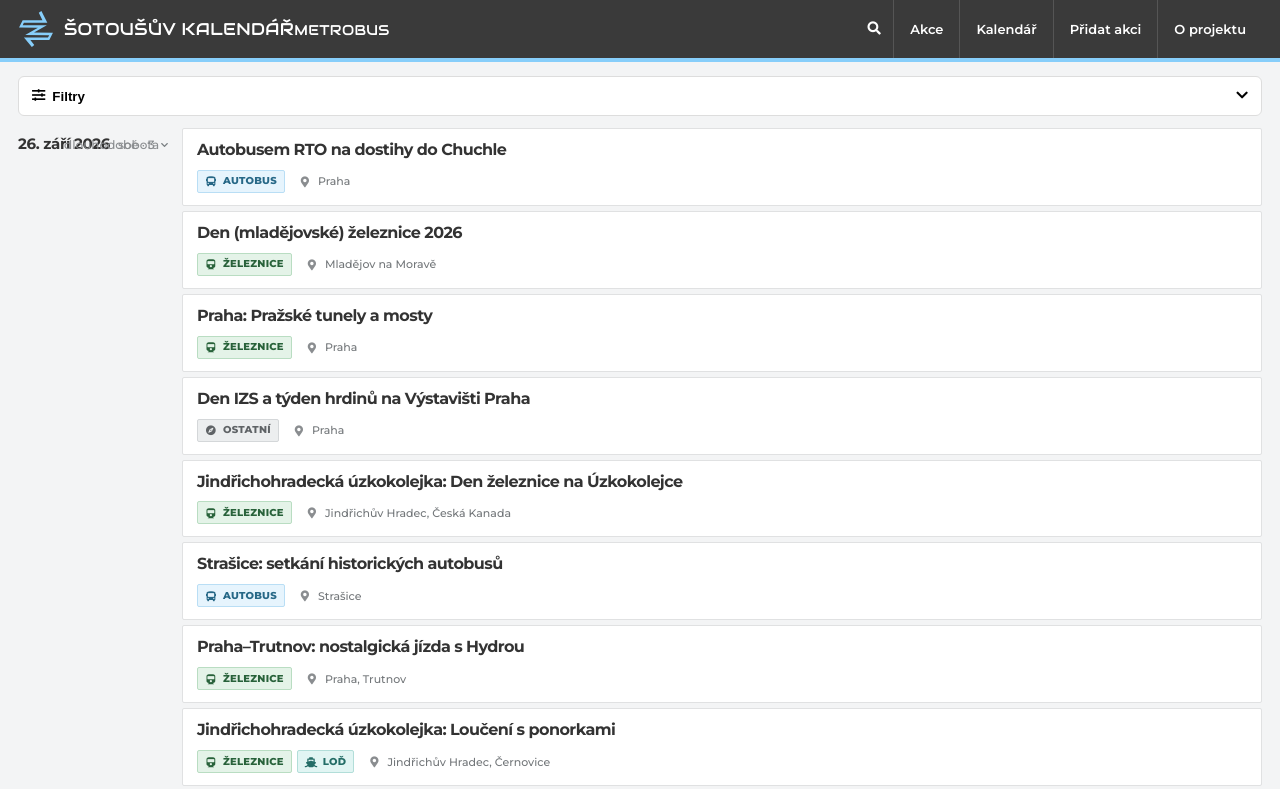
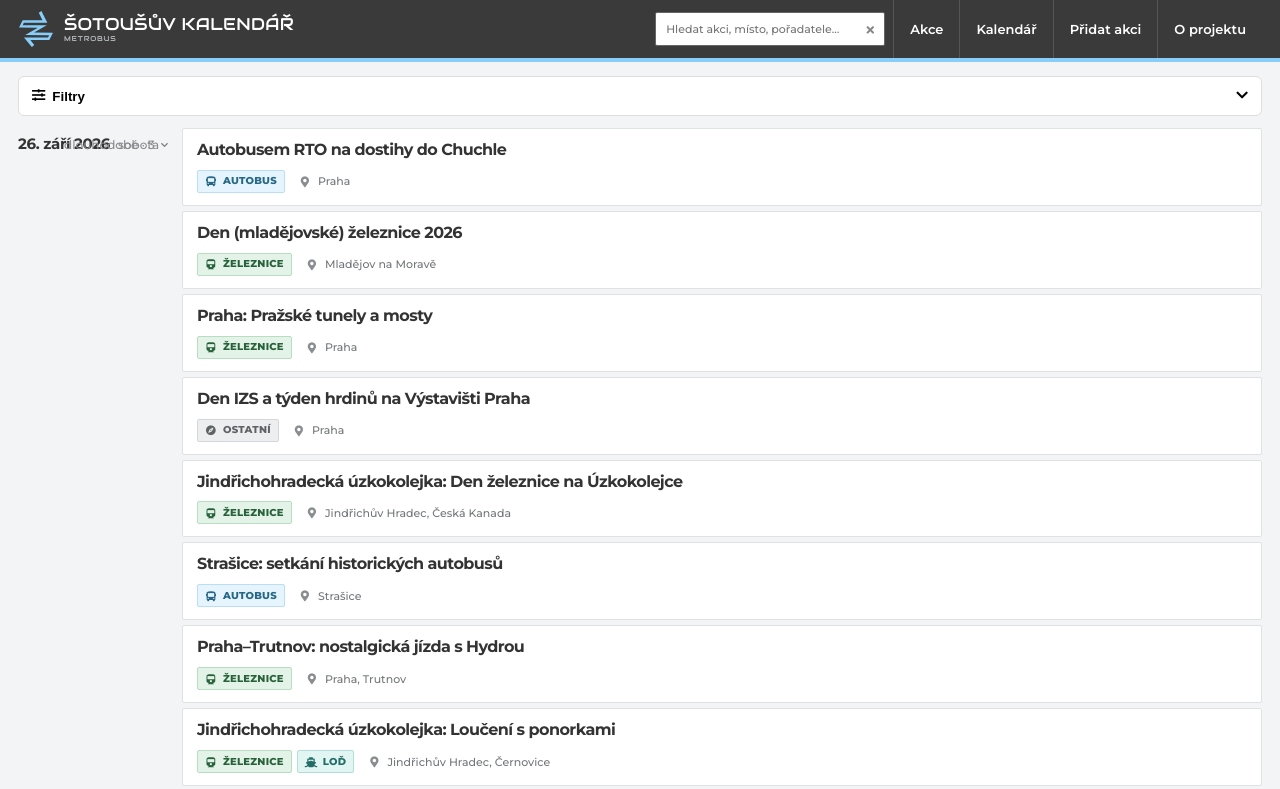
Before and after one commit to anlexcz/sotousuv-kalendar, a plain HTML site: page index.html in a window 1280 px wide. Shown: the top 789 px of the page. Drawn offline with Linux system fonts and the light colour scheme.

Commit message:
Upravit značku a trvale zobrazit desktopové hledání

```diff
--- a/styles.css
+++ b/styles.css
@@ -239,3 +239,18 @@ body{background:#f3f4f5}
 
 /* Postupné vykreslování feedu po celých dnech */
 .lazy-loader{min-height:70px;display:flex;align-items:center;justify-content:center;gap:8px;color:#858a8d;font-size:10px;font-weight:600}.lazy-loader i{font-size:11px;color:#6baed0}.feed-footer{display:none}body.feed-complete .feed-footer{display:block}
+
+/* Značka v hlavičce: mateřský projekt těsně pod názvem */
+.brand-copy{display:flex;flex-direction:column;align-items:flex-start;line-height:1}
+.brand-copy>span{display:block}
+.brand-copy small{display:block;margin-top:2px;font-family:'Audiowide',sans-serif;font-size:7px;line-height:1;letter-spacing:.12em;color:#b9bdc0}
+
+/* Desktopové hledání je stále viditelné. */
+@media(min-width:761px){
+ .header-search{display:flex;align-items:center;margin-left:auto;margin-right:8px}
+ .header-search input,.search-open .header-search input{width:230px;opacity:1;height:34px;padding:0 10px;border:1px solid #666;border-radius:2px;background:#fff;font:500 11px 'Montserrat',sans-serif;color:#333;outline:0;transition:none}
+ .header-search-toggle{display:none}
+ .header-search #searchClose{display:none}
+ .header-search #searchClear{display:flex;width:30px;height:34px;margin-left:-30px;align-items:center;justify-content:center;border:0;background:transparent;color:#888;font-size:11px}
+}
+@media(max-width:760px){.brand-copy small{font-size:6px;margin-top:2px}}
```
